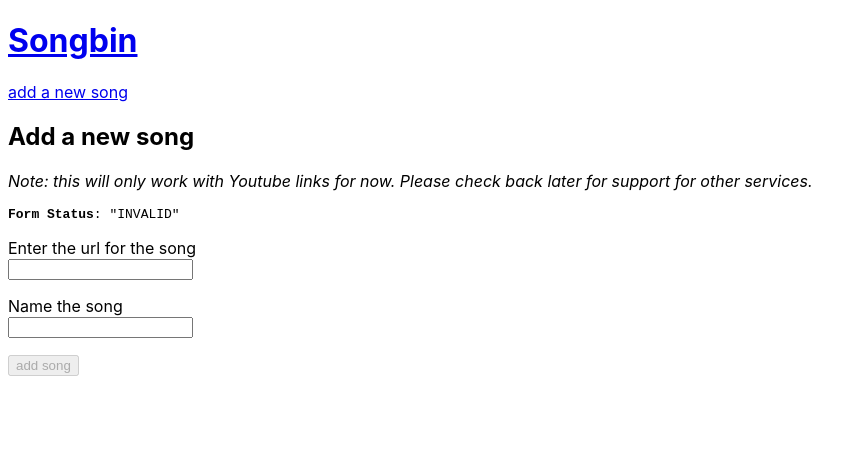
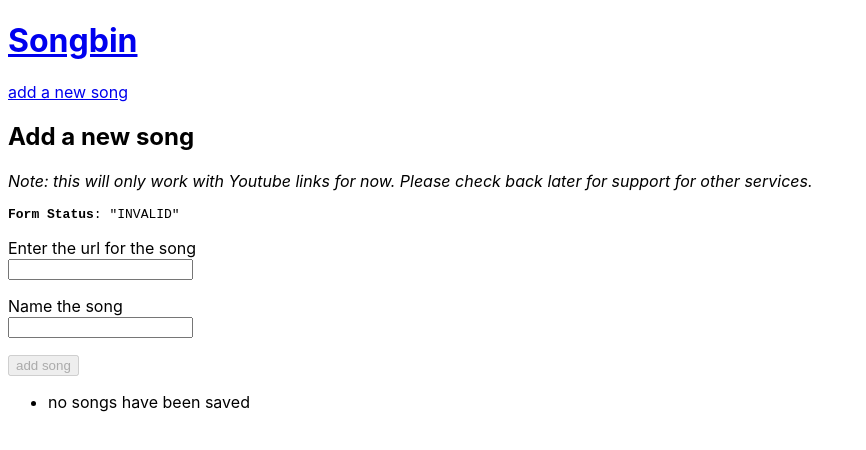
Before and after one commit to luczyna/songbin, an Angular app: page /new in a window 1280 px wide. Shown: the top 450 px of the page, without its empty margins (0-866 px from the left). Built offline with nearby package versions, Linux system fonts and the light colour scheme.

Commit message:
add SongCollection class to store songs

```diff
--- a/src/app/add-song/add-song.component.html
+++ b/src/app/add-song/add-song.component.html
@@ -21,3 +21,10 @@
 
   <button type="submit" [disabled]="songForm.status === 'INVALID'">add song</button>
 </form>
+
+
+<ul>
+  <li *ngIf="!collection.songs.length">no songs have been saved</li>
+
+  <li *ngFor="let song of collection.songs">{{song.name}} - <code>{{song.url}}</code></li>
+</ul>
--- a/src/app/add-song/add-song.component.ts
+++ b/src/app/add-song/add-song.component.ts
@@ -1,7 +1,7 @@
 import { Component, OnInit } from '@angular/core';
 import { FormBuilder, FormGroup, Validators } from '@angular/forms';
 
-import { Song } from '../models/song';
+import { Song, SongCollection } from '../models/song';
 
 @Component({
   selector: 'app-add-song',
@@ -10,6 +10,7 @@
 })
 
 export class AddSongComponent implements OnInit {
+  collection: SongCollection = { songs: [] };
   songForm: FormGroup;
 
   // https://stackoverflow.com/questions/3809401/what-is-a-good-regular-expression-to-match-a-url
@@ -31,6 +32,9 @@
       name: this.songForm.get('name').value,
       url: this.songForm.get('url').value
     };
+
+    this.collection.songs.push(newSong);
+    this.revert();
   }
 
   buildForm() {
@@ -44,4 +48,11 @@
       url: ['', combo]
     });
   }
+
+  revert() {
+    this.songForm.setValue({
+      name: '',
+      url: ''
+    });
+  }
 }
--- a/src/app/models/song.ts
+++ b/src/app/models/song.ts
@@ -2,3 +2,7 @@
   url: string;
   name: string;
 }
+
+export class SongCollection {
+  songs: Array<Song>;
+}
```
